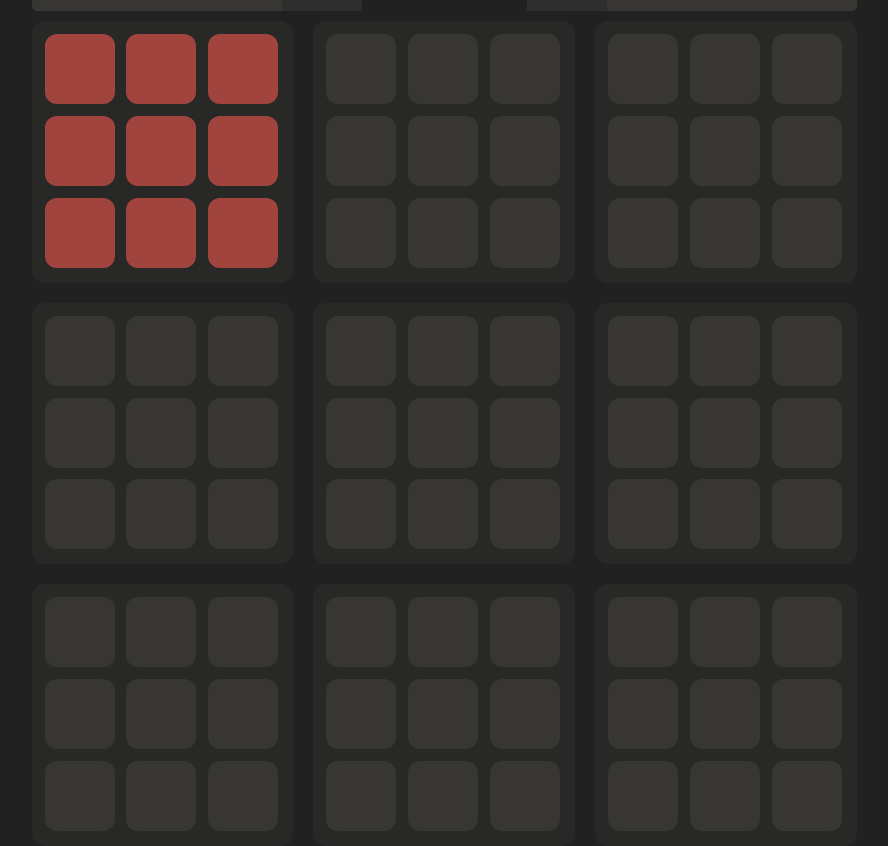
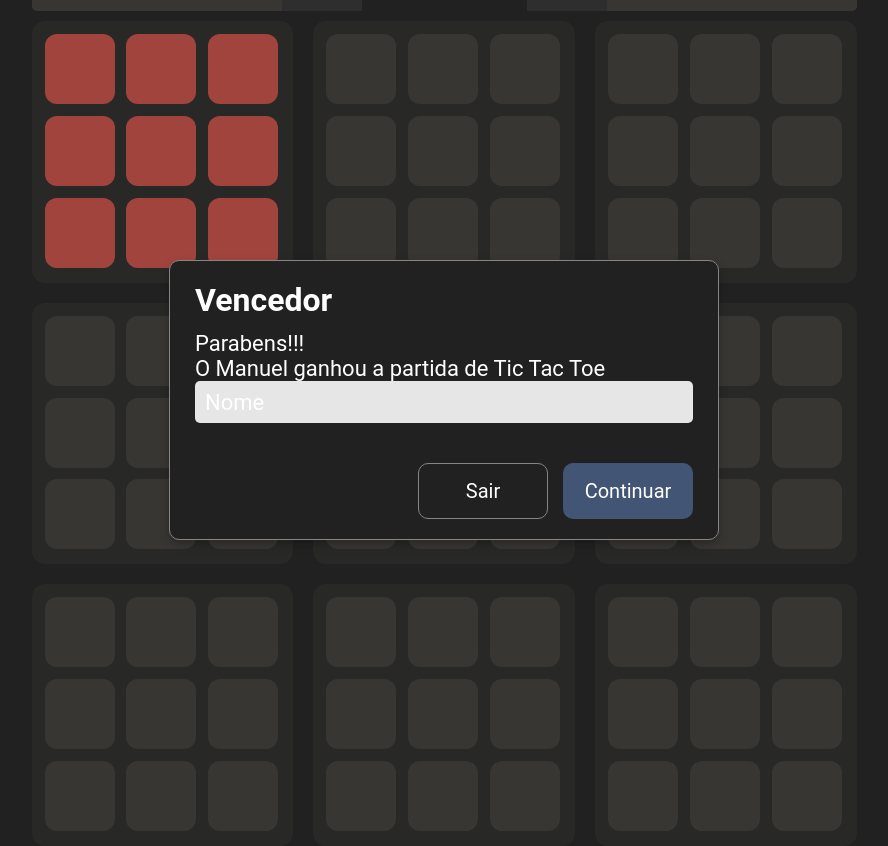
Before and after one commit to Rreis019/TrabalhoPraticoLS-UltimateTicTacToe, a React (Vite) app: page / in a window 1280 px wide. Shown: the whole page, without its empty margins (196-1084 px from the left). Built offline with nearby package versions, Linux system fonts and the light colour scheme.

Commit message:
Created the modal component :lipstick:

```diff
--- a/src/App.jsx
+++ b/src/App.jsx
@@ -1,12 +1,33 @@
 import Tabuleiros from "./assets/Tabuleiros";
 import ScorePanel from "./assets/ScorePanel";
 import Celula from "./assets/Celula";
+
+
+import InputFadeUp from "./assets/InputFadeUp";
 import './app.css'
 import React, { useState } from 'react';
 
+
+import ButtonSwipe from "./assets/ButtonSwipe";
+
+import Modal from "./assets/Modal";
+
+
 function App() {
+
+  const winningPatterns = [
+    [0, 1, 2],//1 linha
+    [3, 4, 5],//2 linha
+    [6, 7, 8],//3 linha
+    [0, 3, 6],//1 coluna
+    [1, 4, 7],//2 coluna
+    [2, 5, 8],//3 coluna
+    [0, 4, 8],//1 diagonal
+    [2, 4, 6] //2 diagonal
+  ];
+
   const [gameManager, setGameManager] = useState({ //Game Manager
-    player: true, //indica qual player vai jogar
+    player: true, //indica qual player vai jogar | player == false ("O") | player == true ("X")
     board: Array.from({ length: 9 }, () => Array(9).fill('')), //Matrix 2D array que em cada array vai ter texto de cada celula
     boardWin: Array(9).fill(-1), //Indica quem ganhou no tabuleiros 0 -> p1 | 1 -> p2
     selectedTable: 0, //indica qual tabela esta selecionada
@@ -14,21 +35,42 @@ function App() {
     scoreP2: 0,
 
 
+    cleanTables : function()
+    {
+       this.boardWin = Array(9).fill(-1);
+       this.board = Array.from({ length: 9 }, () => Array(9).fill(''));
+    },
+
+    checkForWinnerInGame : function()
+    {
+      const {boardWin,player} = this;
+      for (let i = 0; i < winningPatterns.length; i++) {
+          const [a, b, c] = winningPatterns[i];
+          if (boardWin[a] == player &&
+            boardWin[b] == player &&
+            boardWin[c] == player) {
+
+              //Aumentar a pontução do jogo ganhou
+              player ? gameManager.scoreP2++ : gameManager.scoreP1++;
+
+              //Abre algum tipo de modal indicar quem ganhou e se quer continuar
+
+              //Limpar tabuleiro
+              //this.cleanTables();
+
+            console.log("Ganhou Jogo");
+            return;
+          }
+        }
+
+    },
+
 
     checkForWinnerInSelectedTable : function(tableIndex) {
       const { board, boardWin ,player} = this;
       console.log(this);
       if(boardWin[tableIndex] !== -1){return;}
-      const winningPatterns = [
-        [0, 1, 2],//1 linha
-        [3, 4, 5],//2 linha
-        [6, 7, 8],//3 linha
-        [0, 3, 6],//1 coluna
-        [1, 4, 7],//2 coluna
-        [2, 5, 8],//3 coluna
-        [0, 4, 8],//1 diagonal
-        [2, 4, 6] //2 diagonal
-      ];
+
       const currentPlayer = player === false ? "X" : "O";
 
       for (let i = 0; i < winningPatterns.length; i++) {
@@ -37,22 +79,29 @@ function App() {
             board[tableIndex][b] === currentPlayer &&
             board[tableIndex][c] === currentPlayer) {
           boardWin[tableIndex] = currentPlayer === "X" ? 0 : 1;
-          console.log("Ganhou");
+          console.log("Ganhou Tabuleiro");
           return;
         }
       }
     }
   });
 
+
+
+
+
   return(
-      <div className="app">
-        <div className="container">
-
-            <ScorePanel/>
-            <Tabuleiros gameManager={gameManager} setGameManager={setGameManager} />
-        </div>
+    <div className="app">
+      <Modal title="Vencedor" buttonOk buttonCancel >
+        <p>Parabens!!!</p>
+        <p>O Manuel ganhou a partida de Tic Tac Toe</p>
+        <InputFadeUp title="Nome"></InputFadeUp>
+      </Modal>
+      <div className="container">
+        <ScorePanel/>
+        <Tabuleiros gameManager={gameManager} setGameManager={setGameManager} />
       </div>
+    </div>
   );
 }
-
 export default App;
--- /dev/null
+++ b/src/assets/ButtonSwipe.css
@@ -0,0 +1,35 @@
+.btn-swipe {
+
+    --delay-animation:500ms;
+    cursor: pointer;
+    padding: 8px 20px;
+    font-size: 16px;
+    background-color: white;
+    color: black;
+    border: 1px solid black;
+    position: relative;
+    z-index: 1;
+    overflow: hidden;
+    transition: color,var(--delay-animation) ease-in-out;
+}
+
+.btn-swipe:hover{
+    color: white;
+}
+
+.btn-swipe::before{
+    content: "";
+    position: absolute;
+    left: 0px;
+    right: -50px;
+    top: 0px;
+    border-right: 50px solid transparent;
+    border-bottom: 80px solid black;
+    z-index: -1;
+    transform: translateX(-100%);
+    transition: transform,var(--delay-animation) ease-in-out;
+}
+
+.btn-swipe:hover::before{
+    transform: translateX(0);
+}
--- /dev/null
+++ b/src/assets/ButtonSwipe.jsx
@@ -0,0 +1,11 @@
+import React from 'react';
+import './ButtonSwipe.css';
+function ButtonSwipe({ className = '', ...rest }) {
+    return (
+      <button className={`btn-swipe ${className}`} {...rest}>
+        {rest.children}
+      </button>
+    );
+  };
+
+export default ButtonSwipe;
--- a/src/assets/Celula.jsx
+++ b/src/assets/Celula.jsx
@@ -27,8 +27,7 @@ function Celula(props){
             var newBoard = [...board];
             newBoard[tableIndex][index] = playerSymbol;
             gameManager.checkForWinnerInSelectedTable(tableIndex);
-
-
+            gameManager.checkForWinnerInGame();
 
 
             setGameManager(prevState => ({
--- /dev/null
+++ b/src/assets/InputFadeUp.css
@@ -0,0 +1,35 @@
+.InputFadeUp input {
+    font-size: 16px;
+    outline: none;
+    border: none;
+    z-index: 1;
+    padding: 12px 10px;
+    background-color: #e6e6e6;
+    border-radius: 5px;
+    width: 100%;
+}
+
+.InputFadeUp {
+    position: relative;
+    user-select: none;
+}
+
+.InputFadeUp span {
+    box-sizing: border-box;
+    position: absolute;
+    left: 0px;
+    top: 50%;
+    transform: translateY(-50%);
+    padding: 8px 10px;
+    width: 100%;
+    pointer-events: none;
+    transition: all 200ms ease;
+    text-align: left;
+}
+
+.InputFadeUp input:focus + span,
+.InputFadeUp input:valid + span
+{
+    transform: translateY(calc(-100% - 6px));
+    font-size: 12px;
+}
--- /dev/null
+++ b/src/assets/InputFadeUp.jsx
@@ -0,0 +1,14 @@
+
+
+import React from 'react';
+import './InputFadeUp.css';
+function InputFadeUp({ className = '', ...rest }) {
+    return (
+        <div className={`InputFadeUp ${className}`} {...rest}>
+            <input required />
+            <span>{rest.title}</span>
+        </div>
+    );
+  };
+
+export default InputFadeUp;
--- /dev/null
+++ b/src/assets/Modal.css
@@ -0,0 +1,92 @@
+
+
+.modal-fixed{
+    position: fixed;
+    left: 0px;
+    top: 0px;
+    width: 100vw;
+    height: 100vh;
+    display: flex;
+    justify-content: center;
+    align-items: center;
+    z-index: 99;
+}
+
+.modal-overlay
+{
+    display: flex;
+    flex-direction: column;
+
+    gap: 12px;
+    min-width: 550px;
+    min-height: 280px;
+
+    padding-block: 20px;
+    padding-inline: 25px;
+
+    width: fit-content;
+    height: fit-content;
+    border-radius: 10px;
+
+    background-color: #212121;
+    border: 1px solid #898383;
+    color: white;
+    font-family: 'Roboto', sans-serif;
+    filter: drop-shadow(0px 4px 4px rgba(0, 0, 0, 0.25));
+
+    align-items: stretch;
+}
+
+.modal-content{
+    height: 100%;
+    flex-grow: 1;
+}
+
+.modal-buttons{
+
+
+
+    display: flex;
+    justify-content: end;
+    gap: 15px;
+}
+.modal-header h1{
+    font-size: 32px;
+
+}
+
+.modal-content{
+    font-size: 22px;
+    font-style: normal;
+}
+
+.btn-continue,.btn-cancel{
+    font-family: 'Roboto', sans-serif;
+    border-radius: 10px;
+    font-size: 20px;
+    width: 130px;
+    padding-block: 15px;
+    color: white;
+}
+
+.btn-continue
+{
+    background-color: rgb(67, 85, 116);
+    border: none;
+}
+
+.btn-cancel
+{
+    color: white;
+    background-color: transparent;
+    border:1px solid #898383;
+}
+
+
+.btn-cancel::before{
+    border-bottom: 80px solid rgb(26, 26, 26);
+}
+
+.btn-continue::before{
+    border-bottom: 80px solid  rgb(53, 68, 93);
+}
--- /dev/null
+++ b/src/assets/Modal.jsx
@@ -0,0 +1,41 @@
+
+import { FontAwesomeIcon } from '@fortawesome/react-fontawesome'
+import { faTimes } from '@fortawesome/free-solid-svg-icons';
+import './Modal.css'
+import ButtonSwipe from "./ButtonSwipe";
+function Modal(props)
+{
+    //title
+    //msg
+    //buttons
+
+
+    return (
+        <div className='modal-fixed'>
+            <div className="modal-overlay">
+
+                <div className="modal-header">
+                    <h1>{props.title}</h1>
+                </div>
+
+                <div className="modal-content">
+                    {props.children}
+                </div>
+
+                <div className="modal-buttons">
+                    { props.buttonCancel !== undefined ?(
+                        <ButtonSwipe className="btn-cancel">Sair</ButtonSwipe>
+                        ): null}
+                    { props.buttonOk !== undefined ?(
+                        <ButtonSwipe className='btn-continue'>Continuar</ButtonSwipe>
+                        ): null}
+
+                </div>
+            </div>
+        </div>
+    );
+
+
+}
+
+export default Modal;
--- a/src/assets/Tabuleiro.css
+++ b/src/assets/Tabuleiro.css
@@ -53,7 +53,6 @@
 
 .boards{
     width: 100%;
-
     display: grid;
     grid-template-columns: repeat(3, 1fr);
     grid-gap: clamp(5px, 2vw, 20px);
```
